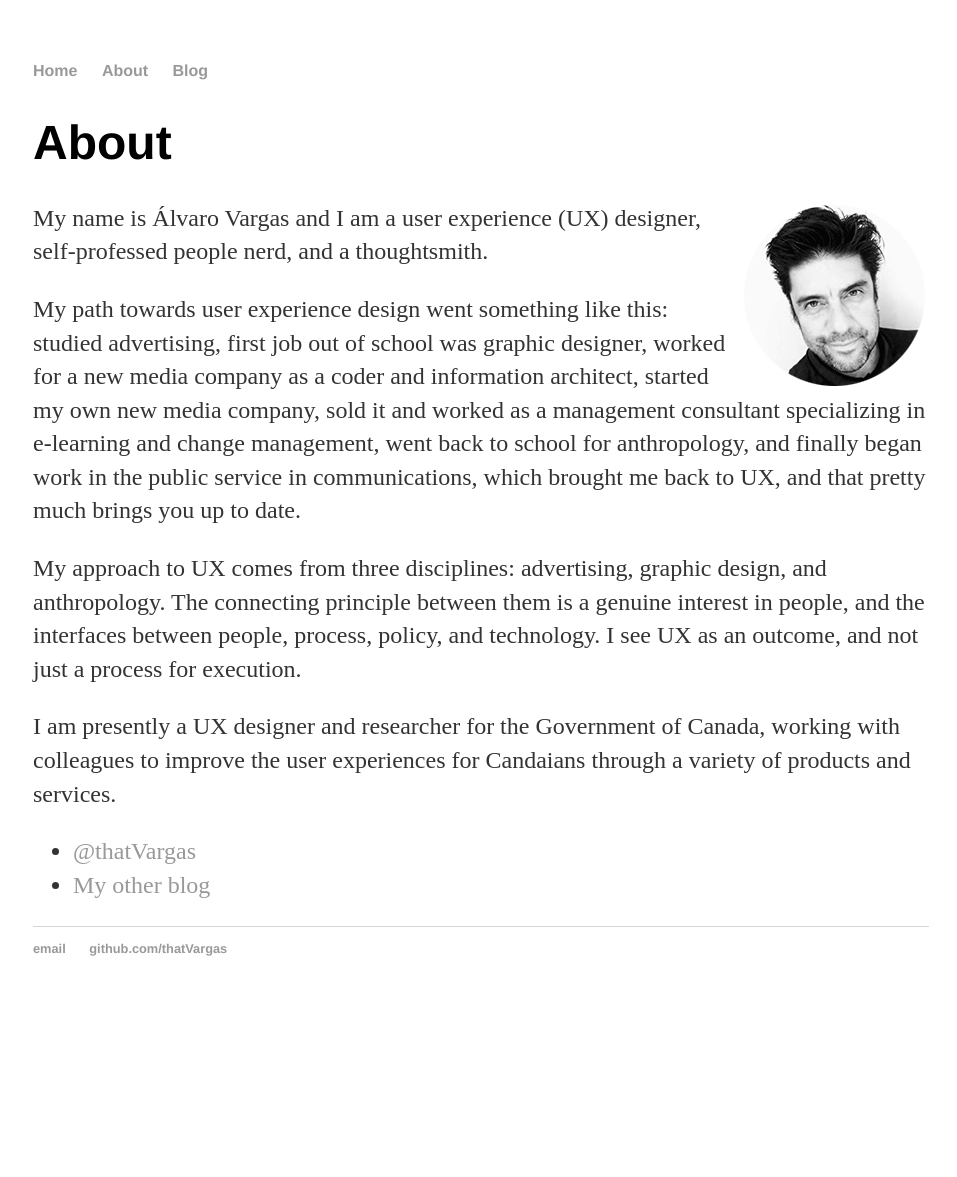
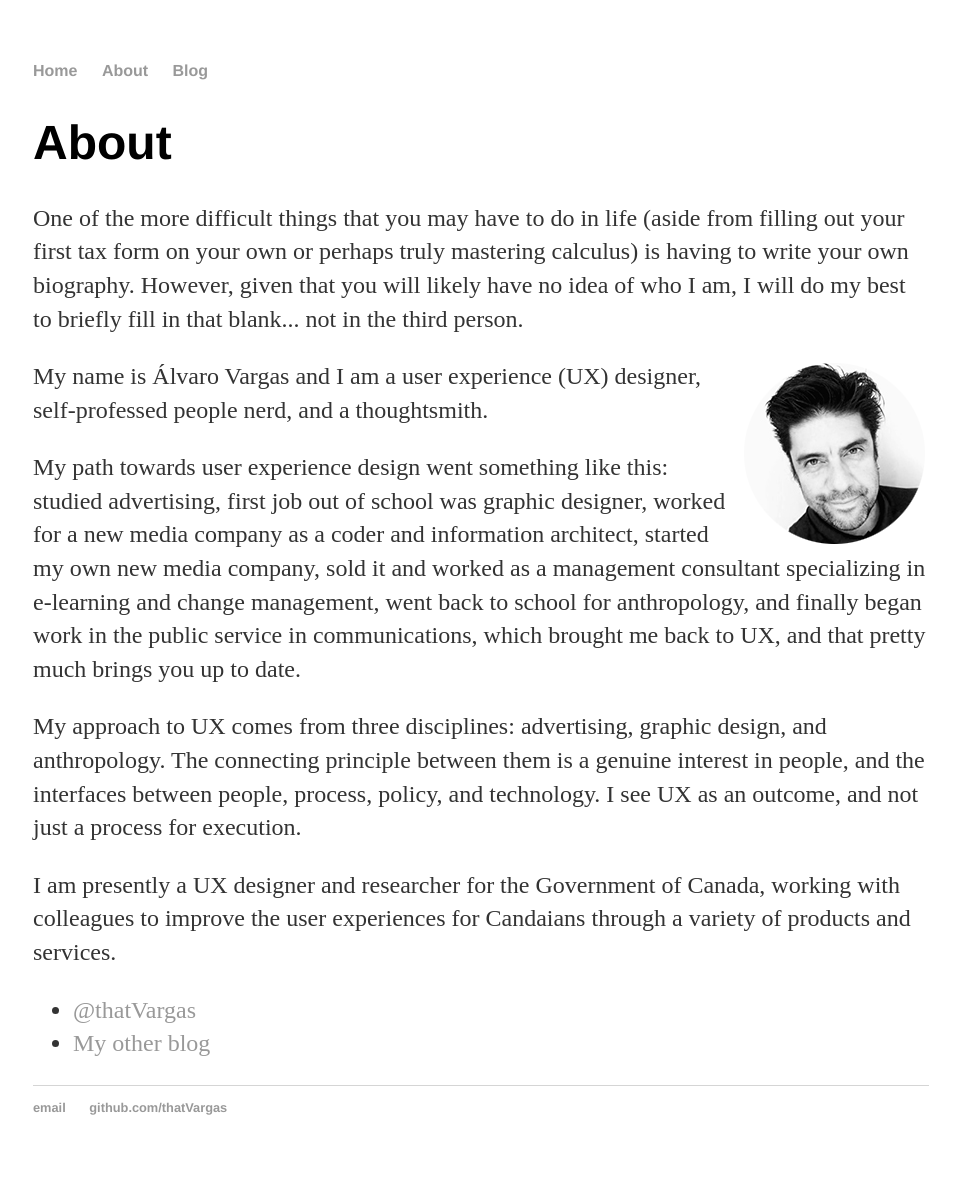
Before and after one commit to thatVargas/thatvargas.github.io, a Jekyll site: the page built from about/index.html, in a window 1280 px wide. Shown: the whole page, without its empty margins (159-1116 px from the left). Built offline with Jekyll 4.4.1, drawn with Linux system fonts in a browser that asks for light colours; before the commit the page ends 1018 px from its top, so only the background shows below that.

Commit message:
Update index.html

```diff
--- a/about/index.html
+++ b/about/index.html
@@ -6,7 +6,7 @@
 		<div class="about">
 			<h1>About</h1>
 
-			<p><One of the more difficult things that you may have to do in life (aside from filling out your first tax form on your own or perhaps truly mastering calculus) is having to write your own biography. However, given that you will likely have no idea of who I am, I will do my best to briefly fill in that blank... not in the third person.</p>
+			<p>One of the more difficult things that you may have to do in life (aside from filling out your first tax form on your own or perhaps truly mastering calculus) is having to write your own biography. However, given that you will likely have no idea of who I am, I will do my best to briefly fill in that blank... not in the third person.</p>
 
 <P><IMG class="wrap" SRC="/images/alvaro-pic.png" ALT="Black and white portrait of Alvaro"> My name is Álvaro Vargas and I am a user experience (UX) designer, self-professed people nerd, and a thoughtsmith.</p>
 
```
